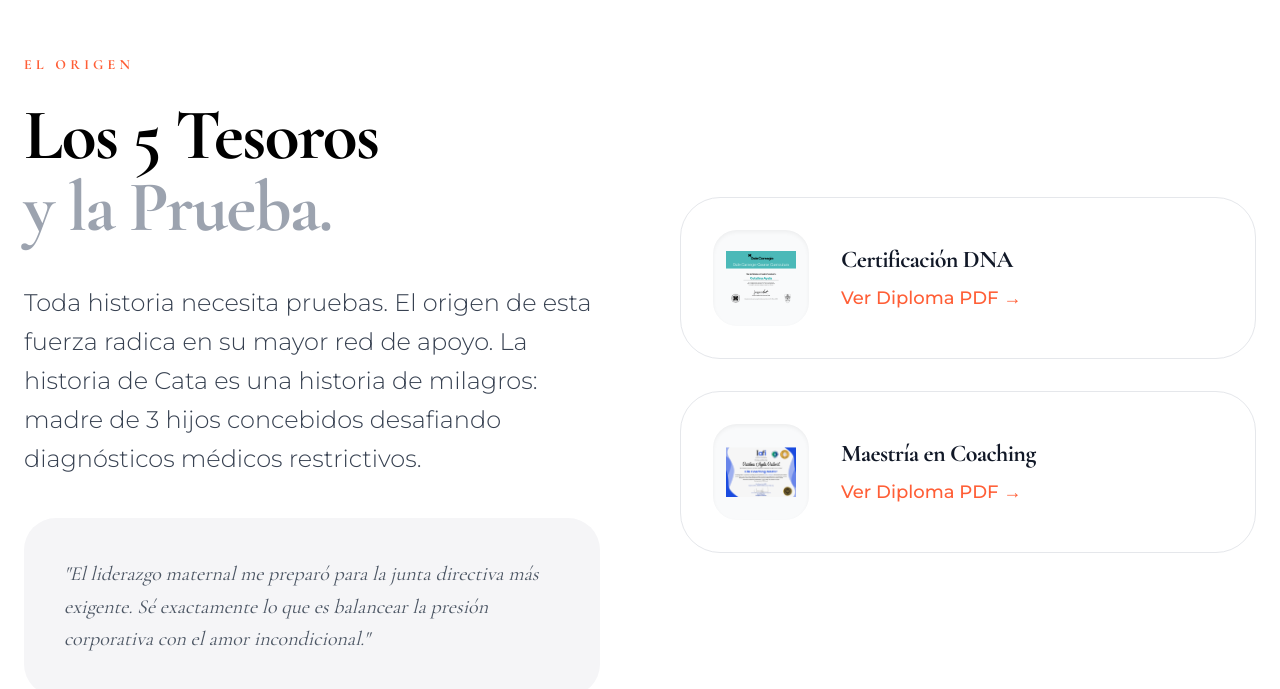
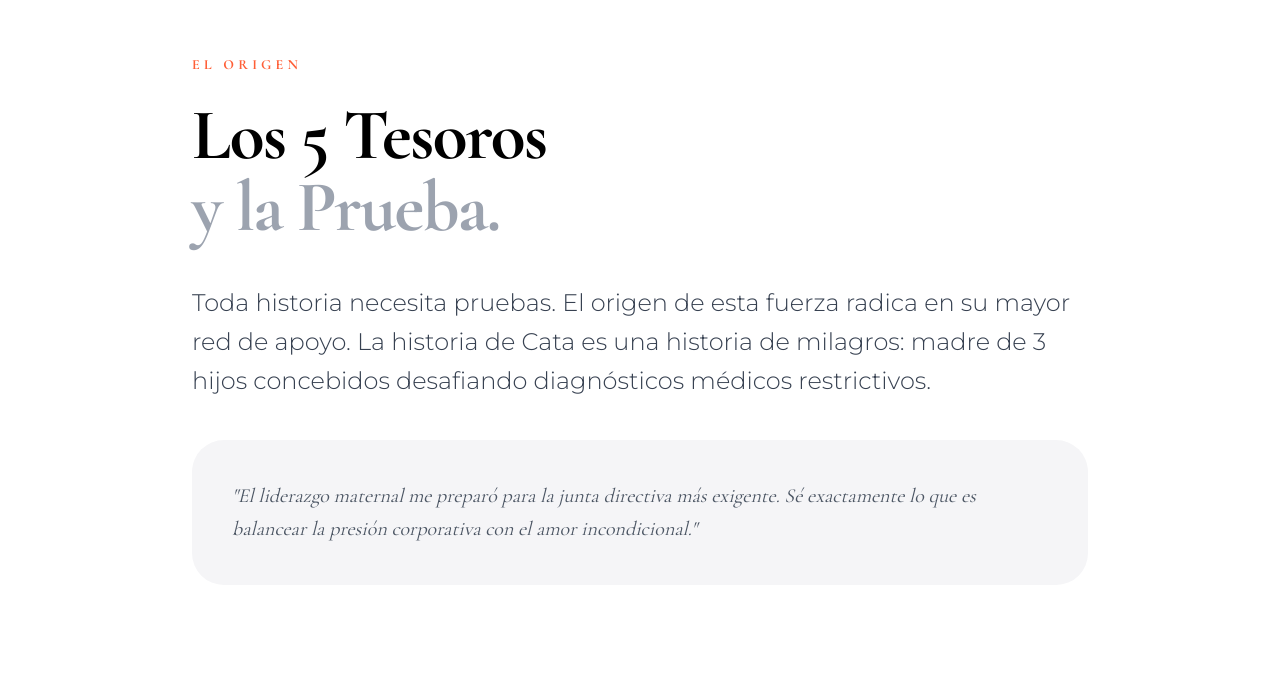
Before and after one commit to edgarbarragangarcia/CATA, a Next.js app: page / in a window 1280 px wide. Shown: the part 4867-5556 px from the top of the page. Built offline with nearby package versions, Linux system fonts and the light colour scheme.

Commit message:
Remove diploma cards from Pilares section

```diff
--- a/src/app/page.tsx
+++ b/src/app/page.tsx
@@ -156,7 +156,7 @@ export default function Home() {
       {/* 5. PILARES & RESPALDO ACADÉMICO */}
       <section id="respaldo" className="py-32 md:py-48 bg-white text-black">
         <div className="max-w-7xl mx-auto px-6">
-          <div className="grid lg:grid-cols-2 gap-20 items-center">
+          <div className="max-w-4xl mx-auto">
             <ScrollReveal>
               <h2 className="text-xs md:text-sm font-bold tracking-[0.3em] text-brand-coral uppercase mb-6">El Origen</h2>
               <h3 className="text-5xl md:text-7xl font-bold tracking-tight mb-10 leading-[1.1]">
@@ -172,32 +172,6 @@ export default function Home() {
                 </p>
               </div>
             </ScrollReveal>
-
-            <div className="flex flex-col gap-8">
-              <ScrollReveal delay={0.2}>
-                <a href="/diplomas/CatalinaAyala-DNACert.pdf" target="_blank" rel="noopener noreferrer" className="flex items-center gap-8 p-8 bg-white border border-gray-200 rounded-[2.5rem] hover:shadow-2xl hover:-translate-y-2 hover:border-gray-300 transition-all duration-500 group">
-                  <div className="w-24 h-24 rounded-[1.5rem] bg-gray-50 flex items-center justify-center group-hover:scale-105 transition-transform duration-500 shadow-inner">
-                    <Image src="/diplomas/dna-cert.png" alt="DNA" width={70} height={70} className="object-contain" />
-                  </div>
-                  <div>
-                    <h4 className="text-2xl font-bold text-gray-900 mb-2">Certificación DNA</h4>
-                    <p className="text-lg text-brand-coral font-medium">Ver Diploma PDF →</p>
-                  </div>
-                </a>
-              </ScrollReveal>
-
-              <ScrollReveal delay={0.3}>
-                <a href="/diplomas/Maestría%20en%20Coaching-%20Catalina%20Ayala%20Cadavid.pdf" target="_blank" rel="noopener noreferrer" className="flex items-center gap-8 p-8 bg-white border border-gray-200 rounded-[2.5rem] hover:shadow-2xl hover:-translate-y-2 hover:border-gray-300 transition-all duration-500 group">
-                  <div className="w-24 h-24 rounded-[1.5rem] bg-gray-50 flex items-center justify-center group-hover:scale-105 transition-transform duration-500 shadow-inner">
-                    <Image src="/diplomas/coaching-cert.png" alt="Coaching" width={70} height={70} className="object-contain" />
-                  </div>
-                  <div>
-                    <h4 className="text-2xl font-bold text-gray-900 mb-2">Maestría en Coaching</h4>
-                    <p className="text-lg text-brand-coral font-medium">Ver Diploma PDF →</p>
-                  </div>
-                </a>
-              </ScrollReveal>
-            </div>
           </div>
         </div>
       </section>
```
